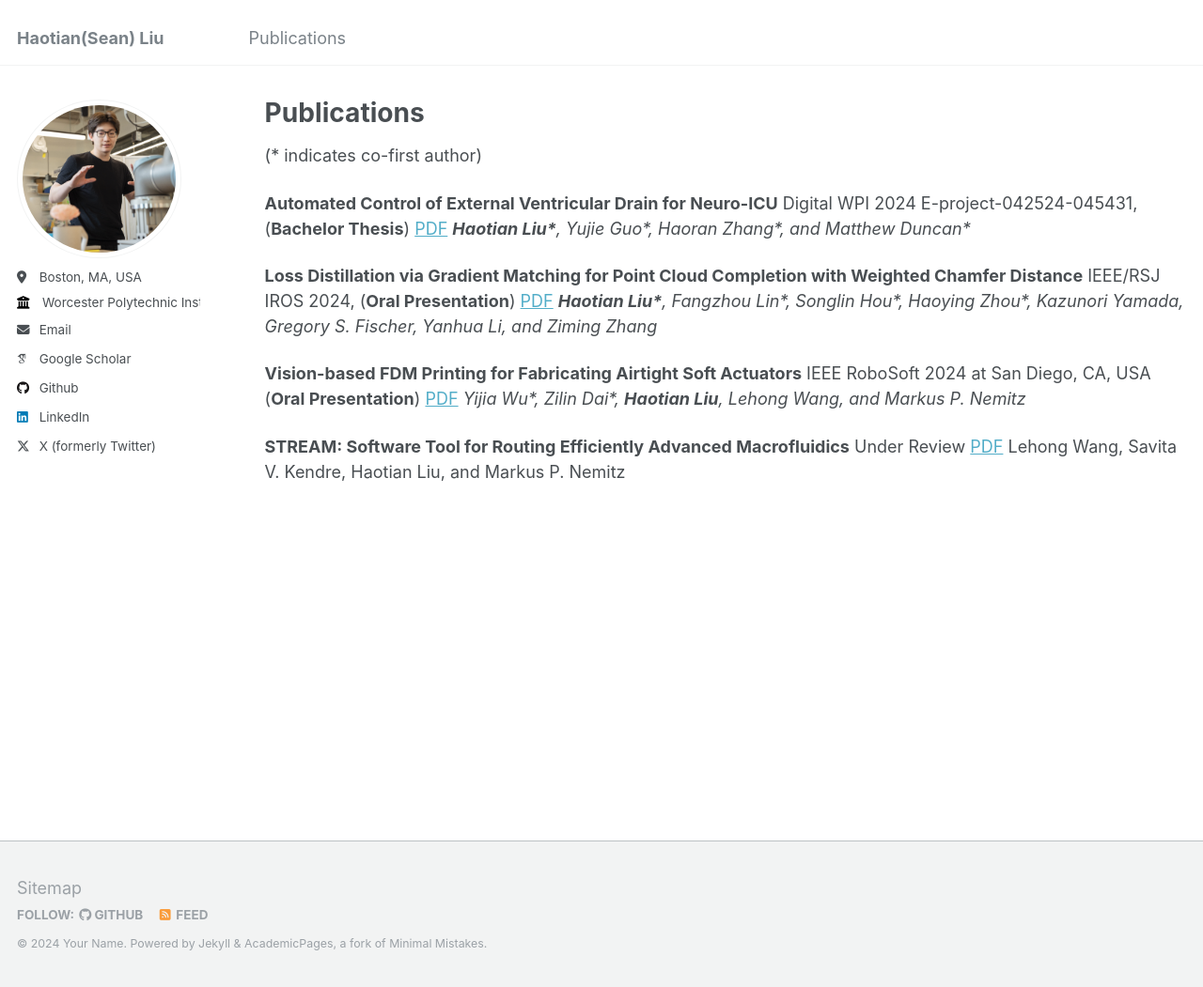
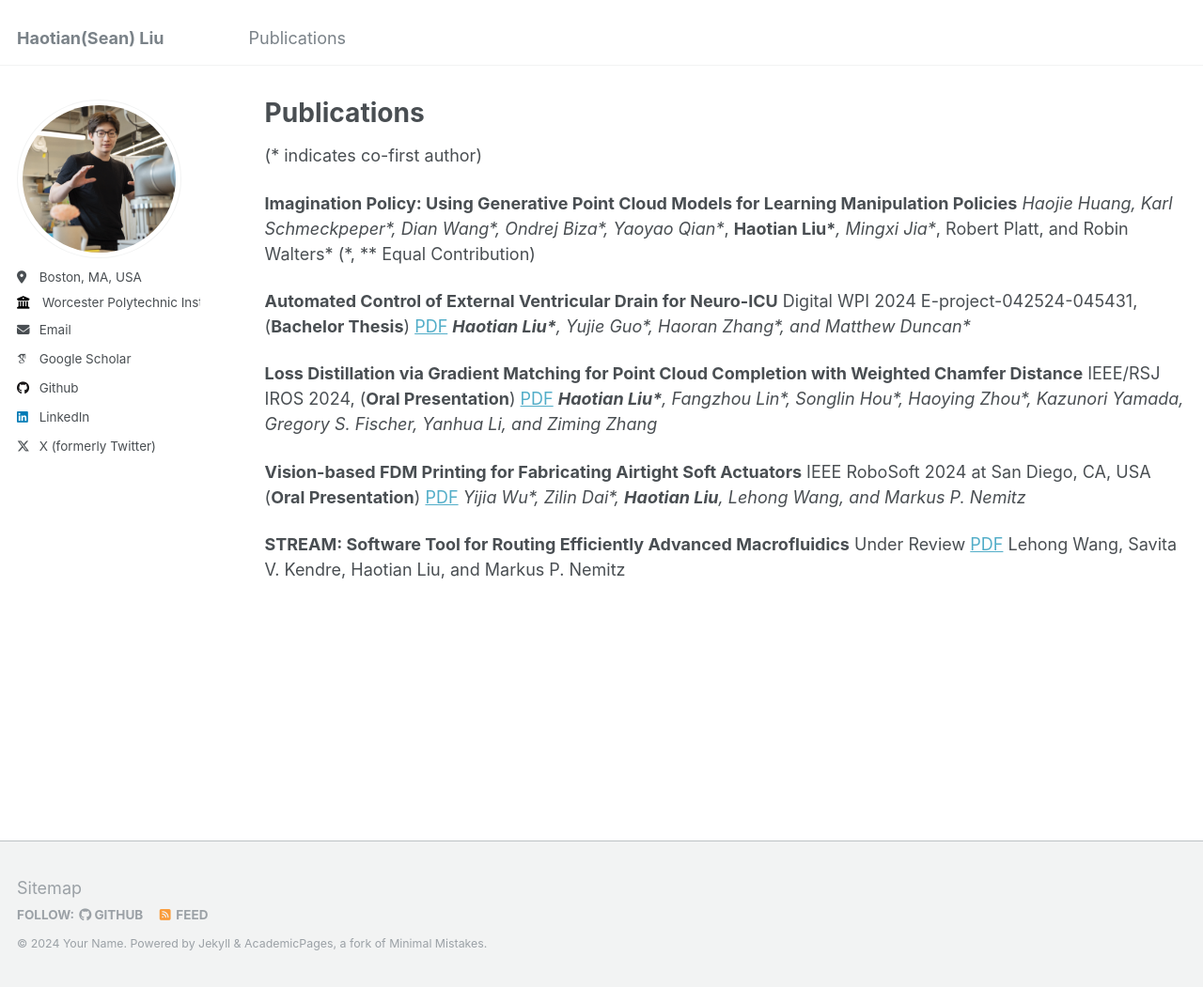
Before and after one commit to seanliu7081/seanliu7081.github.io, a Jekyll site: the page built from _pages/publications.md, in a window 1280 px wide and 1051 px high. Shown: the whole window at 94% size. Built offline with Jekyll 4.4.1, drawn with Linux system fonts in a browser that asks for light colours; some web fonts are replaced.

Commit message:
Update publications.md

```diff
--- a/_pages/publications.md
+++ b/_pages/publications.md
@@ -8,6 +8,8 @@ author_profile: true
 
 (* indicates co-first author)
 
+**Imagination Policy: Using Generative Point Cloud Models for Learning Manipulation Policies** *Haojie Huang, Karl Schmeckpeper\*, Dian Wang\*, Ondrej Biza\*, Yaoyao Qian\**, **Haotian Liu\****, Mingxi Jia\**, Robert Platt, and Robin Walters* (*, ** Equal Contribution)
+
 **Automated Control of External Ventricular Drain for Neuro-ICU** Digital WPI 2024 E-project-042524-045431, (**Bachelor Thesis**) [PDF](https://digital.wpi.edu/concern/student_works/gm80j077x?locale=en) ***Haotian Liu\***, Yujie Guo\*, Haoran Zhang\*, and Matthew Duncan\**
 
 **Loss Distillation via Gradient Matching for Point Cloud Completion with Weighted Chamfer Distance** IEEE/RSJ IROS 2024, (**Oral Presentation**) [PDF](files/IROS24__LossDistill.pdf) ***Haotian Liu\***, Fangzhou Lin\*, Songlin Hou\*, Haoying Zhou\*, Kazunori Yamada, Gregory S. Fischer, Yanhua Li, and Ziming Zhang*
```
